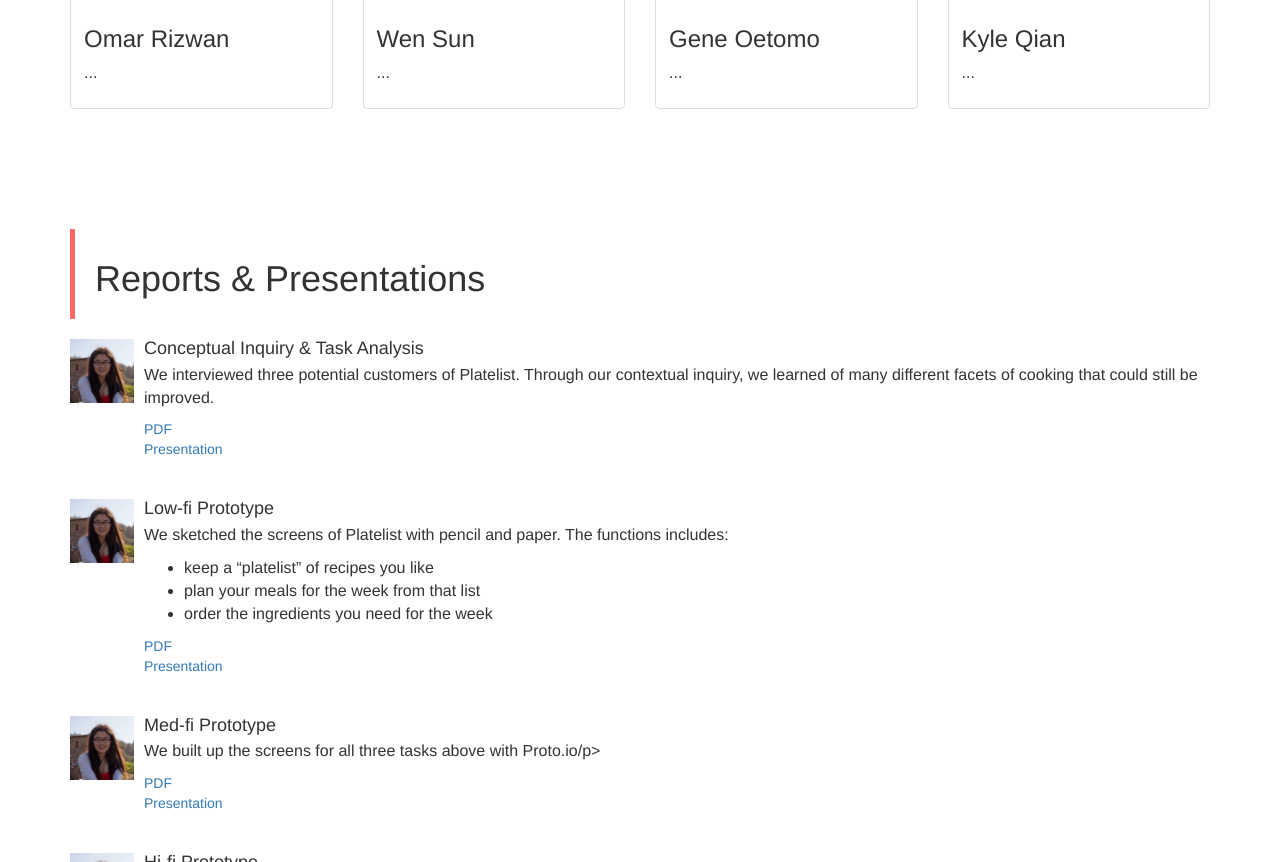
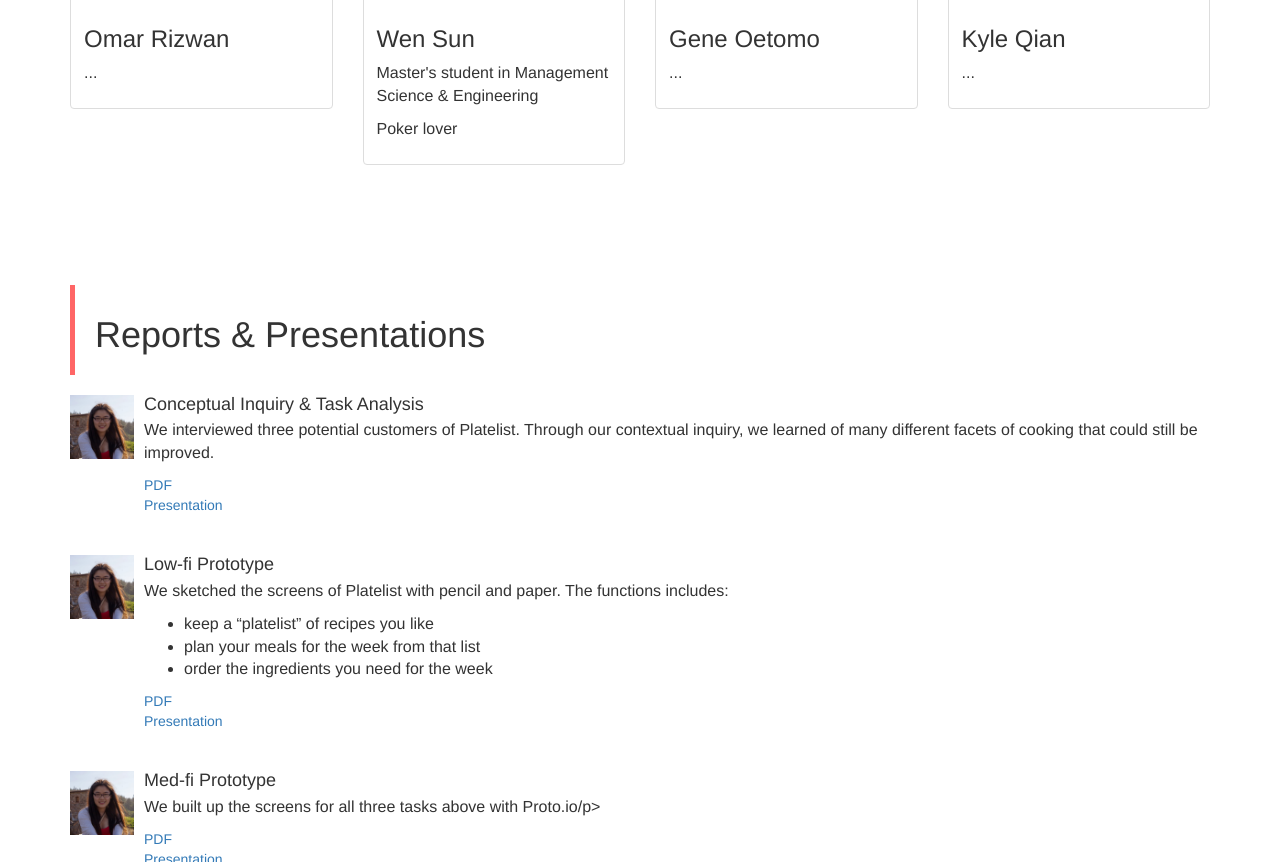
Before and after one commit to kyleqian/platelist, a plain HTML site: page app/index.html in a window 1280 px wide. Shown: the part 1270-2132 px from the top of the page. Drawn offline with nearby package versions, Linux system fonts and the light colour scheme.

Commit message:
contents still missing

```diff
--- a/app/index.html
+++ b/app/index.html
@@ -89,7 +89,8 @@
                   <img src="images/IMG_2154.jpg" alt="Wen Sun">
                   <div class="caption">
                     <h3>Wen Sun</h3>
-                    <p>...</p>
+                    <p>Master's student in Management Science & Engineering</p>
+                    <p>Poker lover</p>
                   </div>
                 </div>
               </div>
```
